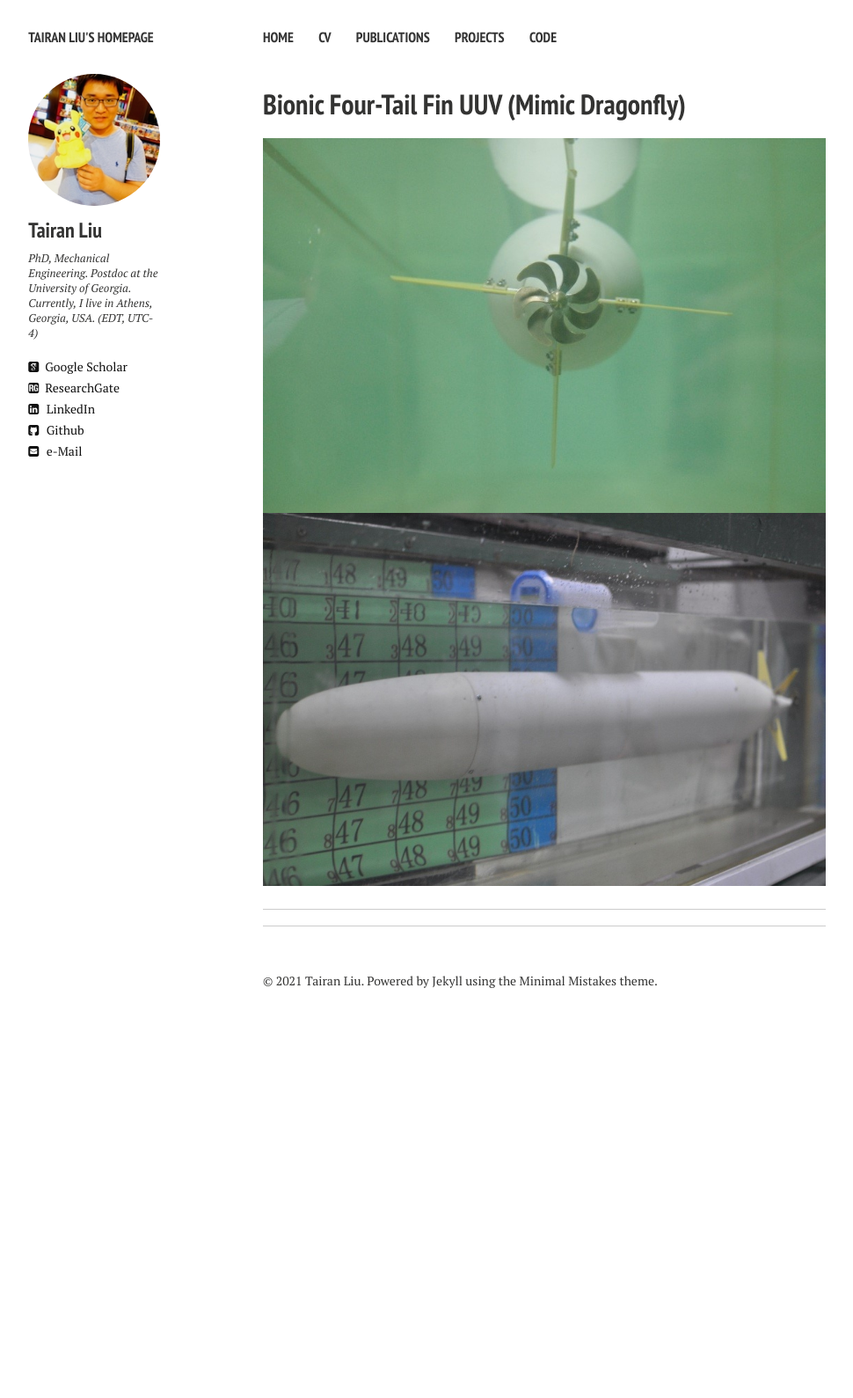
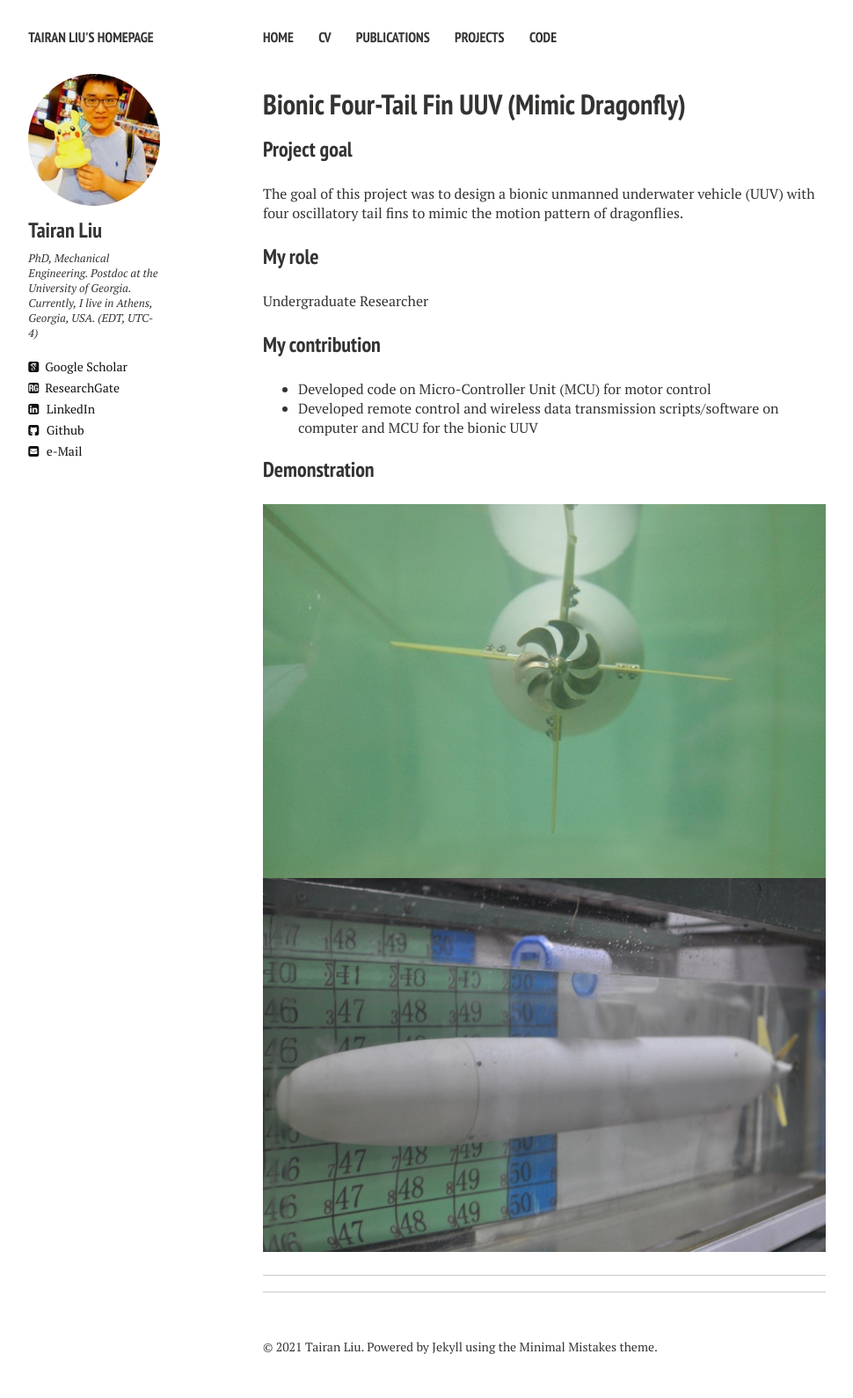
Before and after one commit to liutairan/liutairan.github.io, a Jekyll site: the page built from projects/four_tail_fin.md, in a window 1280 px wide. Shown: the whole page at 88% size, without its empty margins (21-991 px from the left). Built offline with Jekyll 4.4.1, drawn with Linux system fonts in a browser that asks for light colours; nearby versions of some CDN libraries; before the commit the page ends 1173 px from its top, so only the background shows below that.

Commit message:
Update four_tail_fin.md

```diff
--- a/projects/four_tail_fin.md
+++ b/projects/four_tail_fin.md
@@ -6,6 +6,16 @@ categories: [projects]
 comments: false
 ---
 
+### Project goal
+The goal of this project was to design a bionic unmanned underwater vehicle (UUV) with four oscillatory tail fins to mimic the motion pattern of dragonflies.
+### My role
+Undergraduate Researcher
+### My contribution
+
+* Developed code on Micro-Controller Unit (MCU) for motor control
+* Developed remote control and wireless data transmission scripts/software on computer and MCU for the bionic UUV
+
+### Demonstration
 
 ![I'm a relative reference to a repository file](../../Pics/four_tail_fin/4-3.jpg)
 
```
